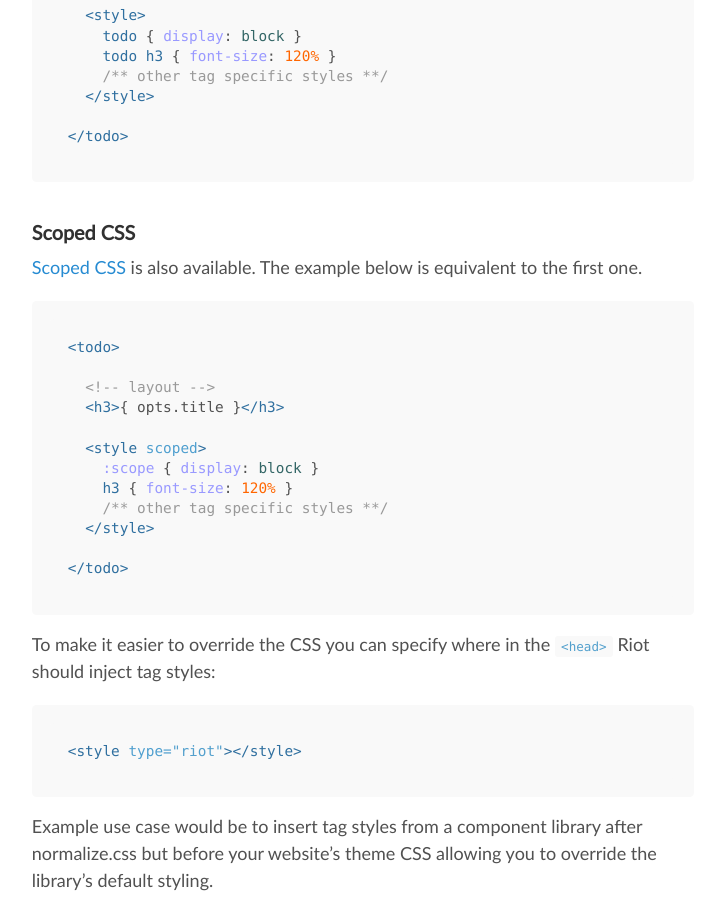
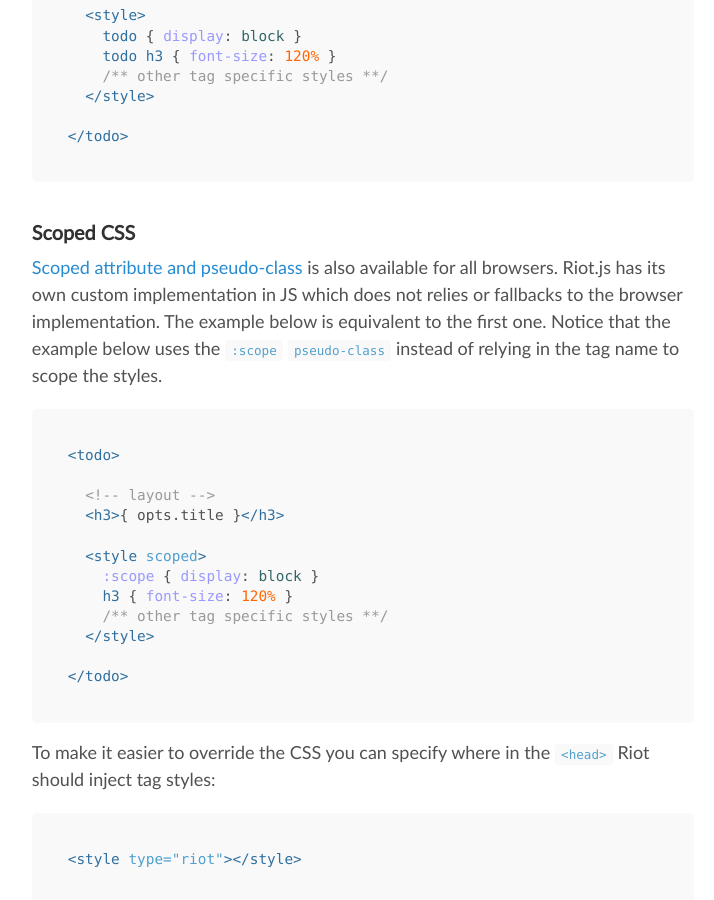
Before and after one commit to riot/riot.github.io, a Jekyll site: the page built from guide/index.md, in a window 1280 px wide and 900 px high, scrolled down 4126 px. Shown: the whole window, without its empty margins (277-991 px from the left). Built offline with Jekyll 4.4.1, drawn with Linux system fonts in a browser that asks for light colours; nearby versions of some CDN libraries; emoji names are drawn with the system emoji font.

Commit message:
Add clarification about scoped styles
Explicitly mention that Riot.js does not relies in browser implementation.

````diff
--- a/guide/index.md
+++ b/guide/index.md
@@ -151,7 +151,7 @@ You can put a `style` tag inside. Riot.js automatically takes it out and injects
 
 ### Scoped CSS
 
-[Scoped CSS](https://developer.mozilla.org/en-US/docs/Web/CSS/:scope) is also available. The example below is equivalent to the first one.
+[Scoped attribute and pseudo-class](https://developer.mozilla.org/en-US/docs/Web/CSS/:scope) is also available for all browsers. Riot.js has its own custom implementation in JS which does not relies or fallbacks to the browser implementation. The example below is equivalent to the first one. Notice that the example below uses the `:scope` `pseudo-class` instead of relying in the tag name to scope the styles.
 
 ```html
 <todo>
````
